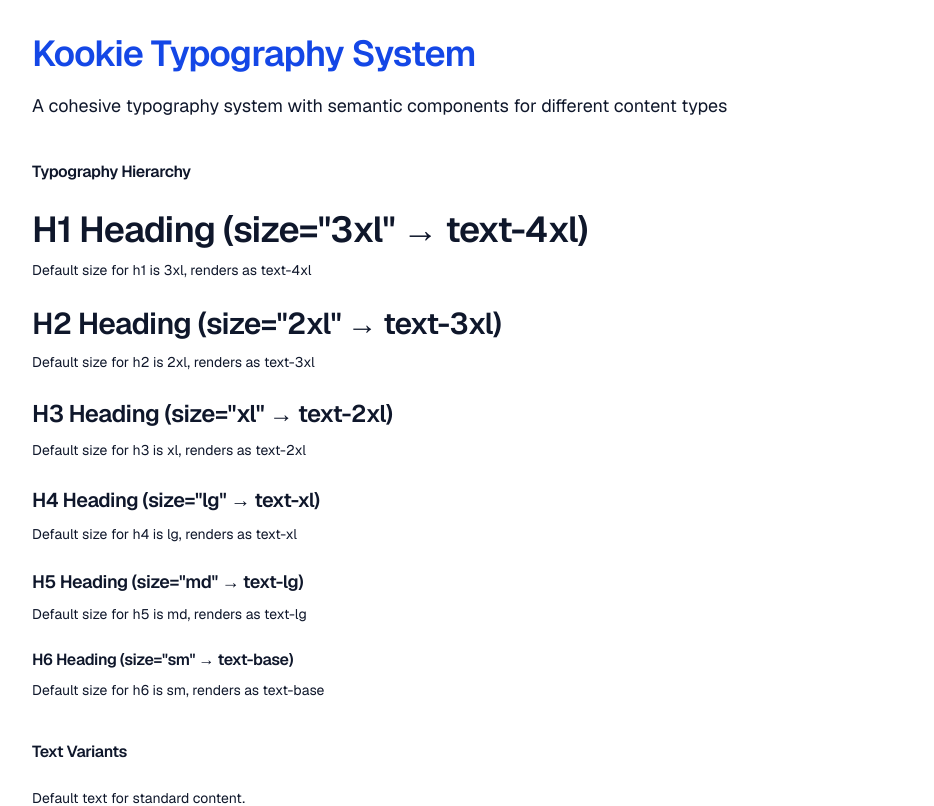
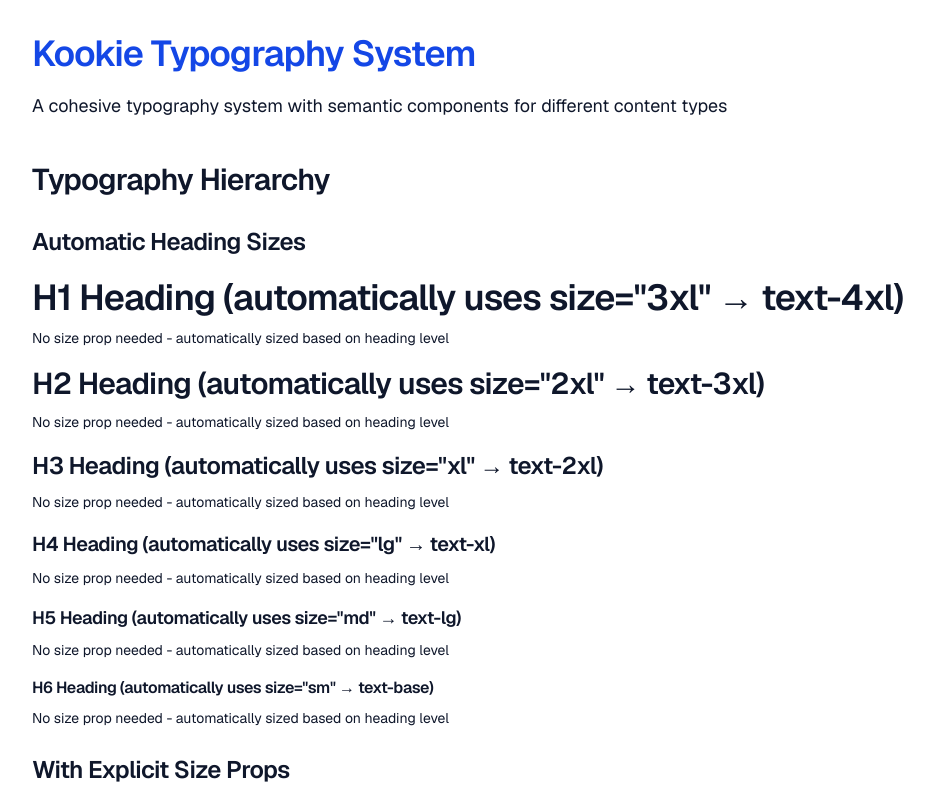
Before and after one commit to KushagraDhawan1997/Kookie, a Next.js app: page / in a window 1280 px wide. Shown: the top 806 px of the page, without its empty margins (160-1094 px from the left). Built offline with nearby package versions, Linux system fonts and the light colour scheme.

Commit message:
Fix Heading component to properly apply automatic sizing based on heading level

```diff
--- a/app/page.tsx
+++ b/app/page.tsx
@@ -19,35 +19,51 @@ export default function Home() {
             Typography Hierarchy
           </Heading>
 
+          <Heading as="h3" className="mb-4">
+            Automatic Heading Sizes
+          </Heading>
+          <Heading as="h1" className="mb-2">
+            H1 Heading (automatically uses size="3xl" → text-4xl)
+          </Heading>
+          <Text className="mb-4">No size prop needed - automatically sized based on heading level</Text>
+
+          <Heading as="h2" className="mb-2">
+            H2 Heading (automatically uses size="2xl" → text-3xl)
+          </Heading>
+          <Text className="mb-4">No size prop needed - automatically sized based on heading level</Text>
+
+          <Heading as="h3" className="mb-2">
+            H3 Heading (automatically uses size="xl" → text-2xl)
+          </Heading>
+          <Text className="mb-4">No size prop needed - automatically sized based on heading level</Text>
+
+          <Heading as="h4" className="mb-2">
+            H4 Heading (automatically uses size="lg" → text-xl)
+          </Heading>
+          <Text className="mb-4">No size prop needed - automatically sized based on heading level</Text>
+
+          <Heading as="h5" className="mb-2">
+            H5 Heading (automatically uses size="md" → text-lg)
+          </Heading>
+          <Text className="mb-4">No size prop needed - automatically sized based on heading level</Text>
+
+          <Heading as="h6" className="mb-2">
+            H6 Heading (automatically uses size="sm" → text-base)
+          </Heading>
+          <Text className="mb-6">No size prop needed - automatically sized based on heading level</Text>
+
+          <Heading as="h3" className="mb-4">
+            With Explicit Size Props
+          </Heading>
           <Heading as="h1" size="3xl" className="mb-2">
-            H1 Heading (size="3xl" → text-4xl)
+            H1 Heading with explicit size="3xl"
           </Heading>
-          <Text className="mb-6">Default size for h1 is 3xl, renders as text-4xl</Text>
+          <Text className="mb-4">Same as automatic sizing for h1</Text>
 
-          <Heading as="h2" size="2xl" className="mb-2">
-            H2 Heading (size="2xl" → text-3xl)
+          <Heading as="h2" size="xl" className="mb-2">
+            H2 Heading with explicit size="xl"
           </Heading>
-          <Text className="mb-6">Default size for h2 is 2xl, renders as text-3xl</Text>
-
-          <Heading as="h3" size="xl" className="mb-2">
-            H3 Heading (size="xl" → text-2xl)
-          </Heading>
-          <Text className="mb-6">Default size for h3 is xl, renders as text-2xl</Text>
-
-          <Heading as="h4" size="lg" className="mb-2">
-            H4 Heading (size="lg" → text-xl)
-          </Heading>
-          <Text className="mb-6">Default size for h4 is lg, renders as text-xl</Text>
-
-          <Heading as="h5" size="md" className="mb-2">
-            H5 Heading (size="md" → text-lg)
-          </Heading>
-          <Text className="mb-6">Default size for h5 is md, renders as text-lg</Text>
-
-          <Heading as="h6" size="sm" className="mb-2">
-            H6 Heading (size="sm" → text-base)
-          </Heading>
-          <Text className="mb-6">Default size for h6 is sm, renders as text-base</Text>
+          <Text className="mb-4">Overrides the default size="2xl" for h2</Text>
         </section>
 
         {/* Text Variants */}
--- a/components/ui/text/heading.tsx
+++ b/components/ui/text/heading.tsx
@@ -46,12 +46,21 @@ export interface HeadingProps extends Omit<TextProps, "as"> {
  * Features:
  * - Specialized for h1-h6 elements
  * - Default weight of semibold
+ * - Automatic sizing based on heading level (no need to specify size prop)
  * - Maintains theme integration
  * - Enhanced size scale (one step larger than Text component)
  * - Configurable HTML heading level
  * - Separation of semantic level from visual styling
  *
- * The heading component uses a larger size scale than the Text component:
+ * Automatic size mapping (by heading level):
+ * - h1 → size="3xl" → text-4xl
+ * - h2 → size="2xl" → text-3xl
+ * - h3 → size="xl" → text-2xl
+ * - h4 → size="lg" → text-xl
+ * - h5 → size="md" → text-lg
+ * - h6 → size="sm" → text-base
+ *
+ * Size scale enhancement:
  * - xs → text-sm (was text-xs in Text)
  * - sm → text-base (was text-sm in Text)
  * - md → text-lg (was text-base in Text)
@@ -61,12 +70,12 @@ export interface HeadingProps extends Omit<TextProps, "as"> {
  * - 3xl → text-4xl (was text-3xl in Text)
  *
  * @example
- * // Basic usage
- * <Heading>Section Title</Heading>
+ * // Basic usage with automatic sizing
+ * <Heading as="h1">Page Title</Heading>
  *
  * @example
- * // With specific level
- * <Heading as="h1" size="xl">Page Title</Heading>
+ * // With explicit size (overriding automatic size)
+ * <Heading as="h1" size="xl">Smaller Page Title</Heading>
  *
  * @example
  * // With semantic level different from visual style
@@ -75,9 +84,6 @@ export interface HeadingProps extends Omit<TextProps, "as"> {
 export function Heading({ children, size, weight = "semibold", color = "gray", variant = "default", as: Component = "h2", level, align, truncate = false, refinedTypography = true, className, ...props }: HeadingProps) {
   // Get inherited size from component context (if available)
   const [inheritedSize] = useComponentSize();
-
-  // Determine the final size to use (explicit size prop or inherited size)
-  const componentSize = size || inheritedSize;
 
   // Determine the effective heading level for styling
   const effectiveLevel = level || Component;
@@ -92,8 +98,10 @@ export function Heading({ children, size, weight = "semibold", color = "gray", v
     h6: "sm",
   };
 
-  // Use explicit size, or a default based on heading level
-  const resolvedSize = componentSize || defaultSizeMap[effectiveLevel];
+  // First use explicit size if provided,
+  // then use heading level mapping (for automatic sizing),
+  // finally fall back to inherited size if neither is available
+  const resolvedSize = size || defaultSizeMap[effectiveLevel] || inheritedSize;
 
   // Access theme settings including gray scale and color mappings
   const { gray: grayScale, colorMap } = useTheme();
```
Also changed, not shown: 1 other file (tests, documents, lock files or other folders).
